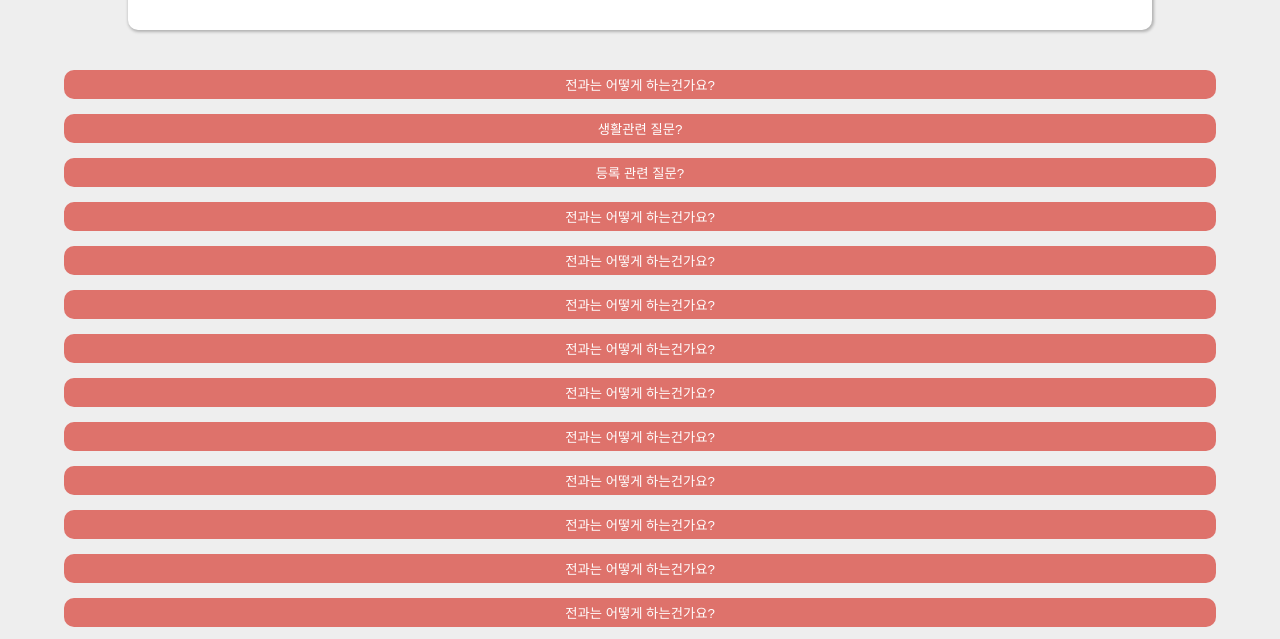
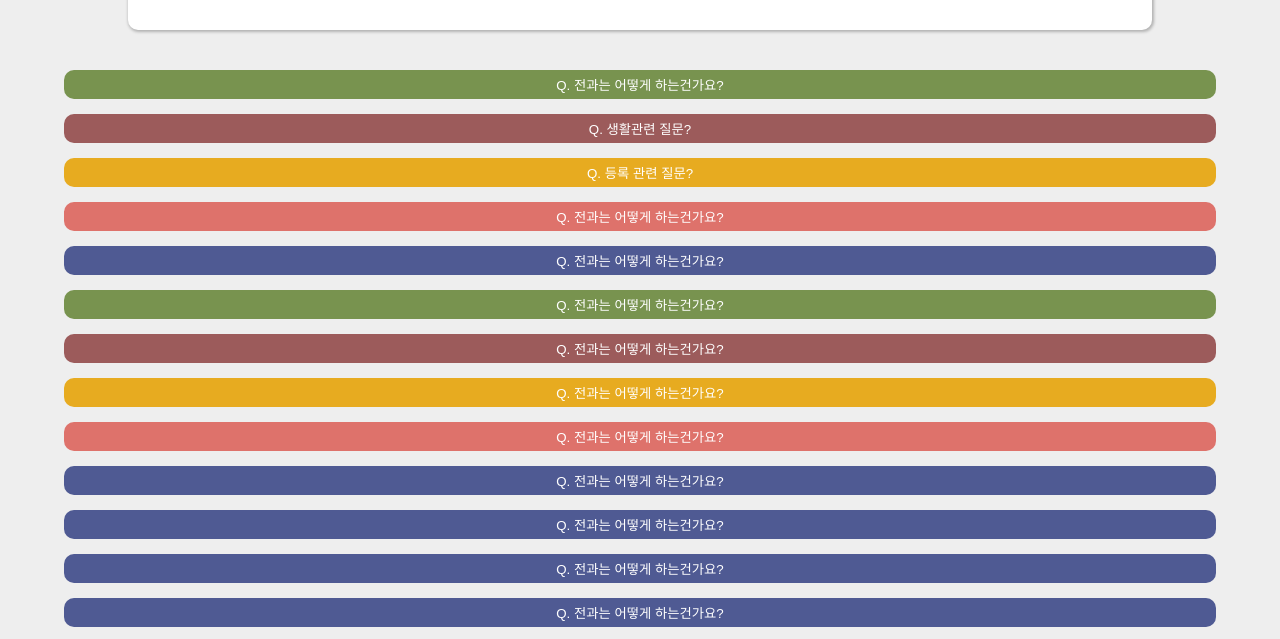
Before and after one commit to coldexpression/jbnu-guide-project, a React (Create React App) app: page /profile in a window 1280 px wide. Shown: the part 298-937 px from the top of the page. Built offline with nearby package versions, Linux system fonts and the light colour scheme; no server answers.

Commit message:
Style: different post button color depends on classified

```diff
--- a/src/pages/ProfilePage/ProfilePost.css
+++ b/src/pages/ProfilePage/ProfilePost.css
@@ -6,13 +6,28 @@
   width: 90vw;
   padding: 5px;
   border: none;
-  background: #de726b;
   border-radius: 10px;
   color: #fff;
   margin-bottom: 5px;
 }
 
-.profilepage__post > p {
+.profilepage__post > button.color78934F {
+  background: #78934f;
+}
+.profilepage__post > button.color9C5B5B {
+  background: #9c5b5b;
+}
+.profilepage__post > button.colorE7AB20 {
+  background: #e7ab20;
+}
+.profilepage__post > button.colorDE726B {
+  background: #de726b;
+}
+.profilepage__post > button.color4F5A93 {
+  background: #4f5a93;
+}
+
+.profilepage__post div {
   padding: 15px;
   max-width: 90vw;
   background: #fff;
@@ -21,11 +36,12 @@
   transition: all 300ms;
 }
 
-.profilepage__post > p.active {
-  height: auto;
+.profilepage__post div > header {
+  display: flex;
+  color: orange;
+  justify-content: flex-end;
 }
 
-.profilepage__post > p.nonActive {
-  height: 0;
-  padding: 0;
+.profilepage__post p {
+  color: #808080;
 }
--- a/src/pages/ProfilePage/ProfilePost.js
+++ b/src/pages/ProfilePage/ProfilePost.js
@@ -1,22 +1,62 @@
-import React, { useState } from "react";
+import React, { useState, useEffect } from "react";
 import "./ProfilePost.css";
+import DeleteIcon from "@material-ui/icons/Delete";
+import IconButton from "@material-ui/core/IconButton";
+import ReportIcon from "@material-ui/icons/Report";
 
 const ProfilePost = ({ post }) => {
+  const { id, question, answer, classified } = post;
+
   const [isPostActive, setIsPostActive] = useState(false);
+  const [buttonColor, setButtonColor] = useState("de726b");
 
+  function chooseButtonColor() {
+    switch (classified) {
+      case "전공":
+        setButtonColor("color78934F");
+        break;
+      case "생활":
+        setButtonColor("color9C5B5B");
+        break;
+      case "등록":
+        setButtonColor("colorE7AB20");
+        break;
+      case "장학금":
+        setButtonColor("colorDE726B");
+        break;
+      case "학생지원":
+        setButtonColor("color4F5A93");
+        break;
+    }
+  }
   const handlePostActive = () => {
     setIsPostActive(!isPostActive);
   };
 
-  const { id, question, answer } = post;
+  useEffect(() => {
+    chooseButtonColor();
+  }, []);
+
   return (
     <div className="profilepage__post">
       {/* 해당답변이 보여질 카드 */}
-      <button onClick={handlePostActive}>{question}</button>
+      <button onClick={handlePostActive} className={buttonColor}>
+        Q. {question}
+      </button>
       {/* 질문사항이 보여질 버튼*/}
-      <p className={isPostActive ? "active" : "nonActive"}>
-        {isPostActive ? answer : ""}
-      </p>
+      {isPostActive ? (
+        <div>
+          <header>
+            <IconButton>
+              <ReportIcon />
+            </IconButton>
+            <IconButton>
+              <DeleteIcon />
+            </IconButton>
+          </header>
+          <p>{answer}</p>
+        </div>
+      ) : null}
     </div>
   );
 };
```
